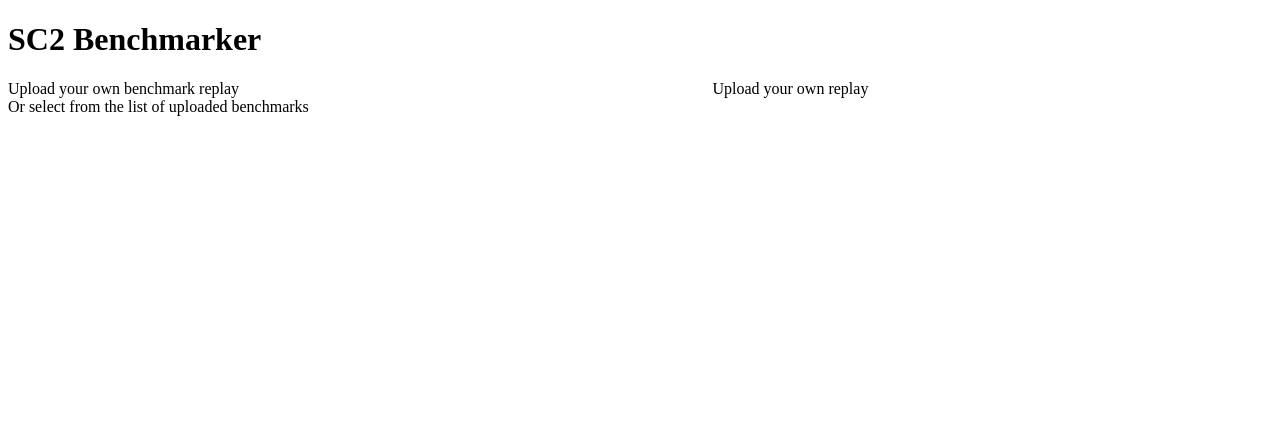
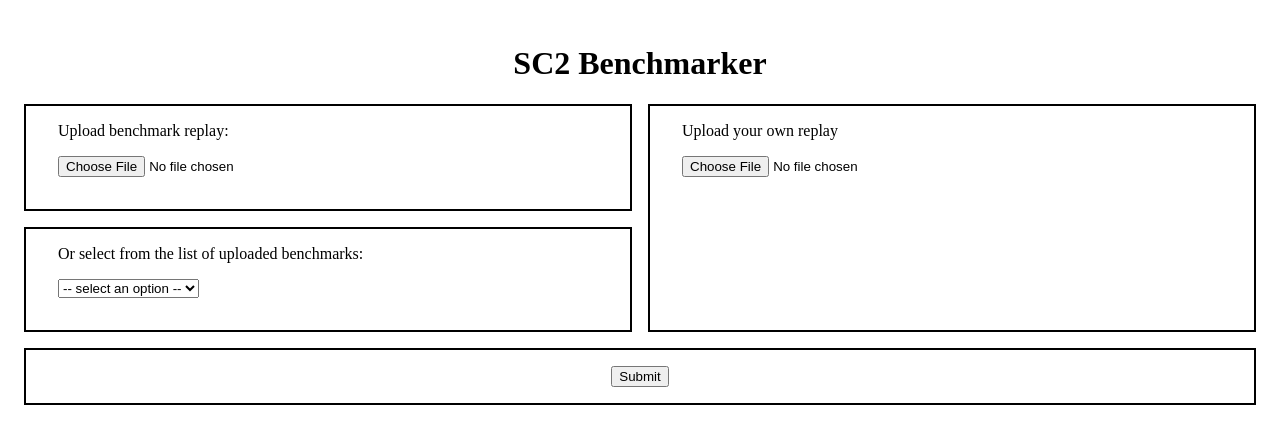
Before and after one commit to dericktseng/SCBenchmarker, a Flask app: template src/templates/index.html in a window 1280 px wide. Shown: the top 444 px of the page. Run offline with Flask 2, Linux system fonts and the light colour scheme; the template is opened without the code that fills it, so the values that code supplies are empty.

Commit message:
add file upload feature

```diff
--- a/src/constants.py
+++ b/src/constants.py
@@ -1,5 +1,12 @@
-# time between measuring a data point, this CAN be changed.
-DELTA_SECOND = 5
-
 # number of in-game ticks in one second real time
 TICKS_PER_SECOND = 22.4
+
+# file extension
+SC2REPLAY = 'SC2Replay'
+
+# server constants
+FLASK_CONFIG = 'config.py'
+INDEX_HTML = 'index.html'
+OWN_REPLAY_TAG = 'own_replay'
+BENCH_REPLAY_TAG = 'bench_replay'
+SAVED_REPLAYS_TAG = 'saved_replay'
--- a/src/server.py
+++ b/src/server.py
@@ -1,18 +1,101 @@
-from flask import Flask
-from flask import render_template
+from flask import Flask, flash, render_template, request, redirect, url_for
+from .config import SAVED_REPLAY_FOLDER
+from .constants import SC2REPLAY
+from .constants import OWN_REPLAY_TAG
+from .constants import BENCH_REPLAY_TAG
+from .constants import SAVED_REPLAYS_TAG
+from .constants import INDEX_HTML
+from .constants import FLASK_CONFIG
+import os
+import hashlib
 
 app = Flask(__name__)
-FLASK_CONFIG = 'config.py'
 
 
-@app.route('/')
+FILE_DIR = os.path.dirname(__file__)
+saved_replay_folder_path = os.path.join(
+        FILE_DIR,
+        SAVED_REPLAY_FOLDER)
+hashFunc = hashlib.md5()
+
+
+def get_file_hash(filedata):
+    return hashlib.md5(filedata).hexdigest()
+
+
+@app.route('/', methods=['GET'])
 def index():
     """Renders the index file to be served at root."""
-    return render_template('index.html')
+
+    replays = os.listdir(saved_replay_folder_path)
+
+    # strips .SC2Replay extension from replay name
+    extlength = len('.{}'.format(SC2REPLAY))
+    replays = [replay[:-extlength] for replay in replays]
+
+    return render_template(
+        INDEX_HTML,
+        saved_replays=replays,
+        saved_replay_tag=SAVED_REPLAYS_TAG,
+        own_replay_tag=OWN_REPLAY_TAG,
+        bench_replay_tag=BENCH_REPLAY_TAG)
 
 
-@app.route('/<filehash>')
-def analyze(filehash: str):
+@app.route('/', methods=['POST'])
+def upload_replays():
+    """Reads the replays to be analyzed."""
+
+    # checks whether incoming data has correct names
+    if OWN_REPLAY_TAG not in request.files:
+        flash('OWN_REPLAY not found in request')
+        return redirect(request.url)
+    elif BENCH_REPLAY_TAG not in request.files:
+        flash('BENCH_REPLAY not found in request')
+        return redirect(request.url)
+
+    # type werkzeug.FileStorage
+    own_replay_file = request.files[OWN_REPLAY_TAG]
+    bench_replay_file = request.files[BENCH_REPLAY_TAG]
+
+    # checks whether a file was uploaded
+    if own_replay_file.filename == '':
+        flash("You must supply your own replay!")
+        return redirect(request.url)
+    elif bench_replay_file.filename == '' and not request.form:
+        flash("You must have a benchmark replay!")
+        return redirect(request.url)
+    elif bench_replay_file.filename != '' and request.form:
+        flash("You cannot have two benchmarks selected!")
+        return redirect(request.url)
+    # if request asks for a saved replay, store to bench_replay_file.
+    elif bench_replay_file.filename == '' and request.form:
+        savedfileName = request.form.get(SAVED_REPLAYS_TAG) \
+            + "." \
+            + SC2REPLAY
+
+        saved_replay_path = os.path.join(
+            saved_replay_folder_path,
+            savedfileName)
+        bench_replay_file = open(saved_replay_path, 'rb')
+
+    own_replay = own_replay_file.read()
+    bench_replay = bench_replay_file.read()
+    user_hash = get_file_hash(own_replay)
+    bench_hash = get_file_hash(bench_replay)
+
+    own_replay_file.close()
+    bench_replay_file.close()
+
+    analyze_url = url_for(
+        'analyze',
+        filehashbench=bench_hash,
+        filehashuser=user_hash)
+
+    return redirect(analyze_url)
+
+
+@app.route('/<filehashbench>/<filehashuser>')
+def analyze(filehashbench: str, filehashuser: str):
     """analyzes the replay with the given filehash.
     And returns the html page that displays the graphs.
 
@@ -21,7 +104,7 @@ def analyze(filehash: str):
         (uploaded file should have been renamed to its hash)
     """
     # TODO
-    return filehash
+    return str(filehashbench) + " " + filehashuser
 
 
 def run_server():
--- a/src/static/style.css
+++ b/src/static/style.css
@@ -1,17 +1,38 @@
-.flexContainer {
-    display: flex;
-    flex-direction: row;
-    flex-grow: 1;
+body {
+    padding: 1em;
 }
 
-.pane {
-    display: flex;
-    flex-direction: column;
-    flex-grow: 1;
+h1 {
+    text-align: center;
 }
 
-.pane > div {
-    display: flex;
-    flex-direction: column;
-    flex-grow: 1;
+.gridContainer {
+    display: grid;
+    grid-template-columns: repeat(2, 1fr);
+    gap: 1em;
+    grid-auto-rows: minmax(1px, auto);
 }
+
+.gridContainer > * {
+    /* text-align: center;*/
+    padding-left: 2em;
+    padding-right: 2em;
+    padding-top: 1em;
+    padding-bottom: 1em;
+    border: 2px black solid;
+}
+
+#submitbutton {
+    grid-column: 1 / 3;
+    text-align: center;
+}
+
+#benchupload {
+    grid-column: 1;
+    grid-row: 1;
+}
+
+#ownupload {
+    grid-column: 2;
+    grid-row: 1 / 3;
+}
--- a/src/templates/index.html
+++ b/src/templates/index.html
@@ -4,26 +4,42 @@
         <meta charset="UTF-8" />
         <meta name="viewport" content="width=device-width" />
         <link rel="stylesheet" href="{{ url_for('static', filename='style.css') }}">
+        <link rel="shortcut icon" href="{{ url_for('static', filename='favicon.ico') }}">
         <title>SC2 Benchmarker</title>
     </head>
     <body>
         <h1>SC2 Benchmarker</h1>
-        <div class="flexContainer">
-            <div class="pane" id="bench-replay">
-                <div class="upload">
-                    Upload your own benchmark replay
-                </div>
-
-                <div id="proselector">
-                    Or select from the list of uploaded benchmarks
-                </div>
+        {% with messages = get_flashed_messages() %}
+            {% if messages %}
+                <ul class=flashes>
+                {% for message in messages %}
+                <li>{{ message }}</li>
+                {% endfor %}
+                </ul>
+            {% endif %}
+        {% endwith %}
+        <form class="gridContainer" method="POST" action="" enctype="multipart/form-data">
+            <div class="upload" id="benchupload">
+                <label for="{{ bench_replay_tag }}">Upload benchmark replay:</label>
+                <p><input type="file" name="{{ bench_replay_tag }}" accept=".SC2Replay"></p>
             </div>
 
-            <div class="pane" id="your-replay">
-                <div class="upload">
-                    Upload your own replay
-                </div>
+            <div id="proselector">
+                <label for="{{ saved_replay_tag }}">Or select from the list of uploaded benchmarks:</label>
+                <p><select name="{{ saved_replay_tag }}">
+                    <option disabled selected value> -- select an option -- </option>
+                    {% for replay in saved_replays %}
+                        <option value="{{ replay }}">{{ replay }}</option>
+                    {% endfor %}
+                </select></p>
             </div>
-        </div>
+
+            <div class="upload" id="ownupload">
+                <label for="{{ own_replay_tag }}">Upload your own replay</label>
+                <p><input type="file" name="{{ own_replay_tag }}" accept=".SC2Replay"></p>
+            </div>
+
+            <div id="submitbutton"><input type="submit" value="Submit"></div>
+        </form>
     </body>
 </html>
```
Also changed, not shown: src/config.py (+18 -1 lines), README.md, src/static/favicon.ico (added).
